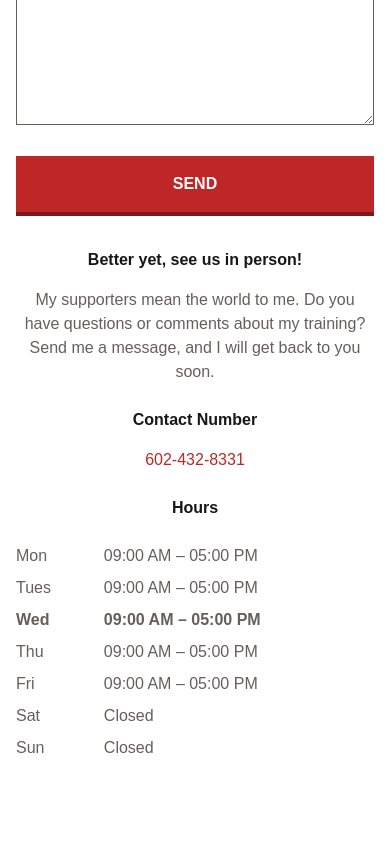
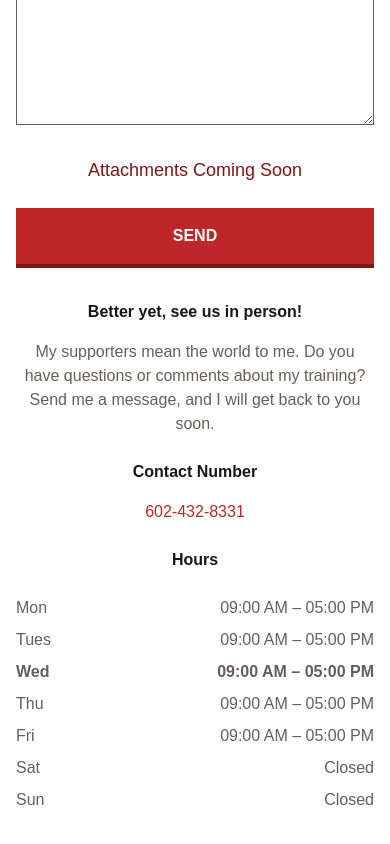
Before and after one commit to lukesauls66/TailgateWarriors, a Next.js app: page / in a window 390 px wide. Shown: the part 2034-2878 px from the top of the page. Before the commit the page ends 2826 px from the top, so only its background shows below. Built offline with nearby package versions, Linux system fonts and the light colour scheme.

Commit message:
landing page done

```diff
--- a/components/landingPage/contactSection/infoSection/availabilitySection/timesSection/timesSection.tsx
+++ b/components/landingPage/contactSection/infoSection/availabilitySection/timesSection/timesSection.tsx
@@ -13,20 +13,22 @@ export default function TimesSection() {
 
   return (
     <div className="w-full text-center lg:text-left lg:text-lg text-tw-grey">
-      <table className="w-full text-left border-separate border-spacing-y-2">
+      <table className="w-full border-separate border-spacing-y-2">
         <tbody>
           {days.map((day, index) => (
             <tr key={day.label}>
               <th
                 scope="row"
-                className={`pr-4 ${
+                className={`pr-4 text-left ${
                   index === todayIndex ? "font-bold" : "font-medium"
                 }`}
               >
                 {day.label}
               </th>
               <td
-                className={index === todayIndex ? "font-bold" : "font-medium"}
+                className={`text-right ${
+                  index === todayIndex ? "font-bold" : "font-medium"
+                }`}
               >
                 {day.hours}
               </td>
--- a/components/landingPage/contactSection/infoSection/infoSection.tsx
+++ b/components/landingPage/contactSection/infoSection/infoSection.tsx
@@ -4,7 +4,7 @@ import AvailabilitySection from "./availabilitySection";
 
 export default function InfoSection() {
   return (
-    <div className="flex flex-col items-center justify-center gap-6">
+    <div className="w-full lg:w-1/2 flex flex-col items-center justify-center gap-6">
       <PurposeSection />
       <NumberSection />
       <AvailabilitySection />
--- a/components/landingPage/contactSection/messageForm/messageForm.tsx
+++ b/components/landingPage/contactSection/messageForm/messageForm.tsx
@@ -1,6 +1,6 @@
 export default function MessageForm() {
   return (
-    <section className="flex flex-col items-center justify-center bg-background text-foreground w-full max-w-[1024px] gap-4">
+    <section className="flex flex-col items-center justify-center bg-background text-foreground w-full lg:w-1/2 max-w-[1024px] gap-4">
       <h4 className="font-bold lg:text-xl">Send Message</h4>
       <form action="" className="flex flex-col gap-6 w-full">
         <div className="w-full">
@@ -42,6 +42,9 @@ export default function MessageForm() {
             required
           ></textarea>
         </div>
+        <p className="text-center text-tw-dark-red text-lg">
+          Attachments Coming Soon
+        </p>
         <button
           type="submit"
           className="w-full bg-tw-red hover:bg-tw-dark-red hover:cursor-pointer text-background font-semibold p-4 border-b-tw-dark-red border-b-4"
```
